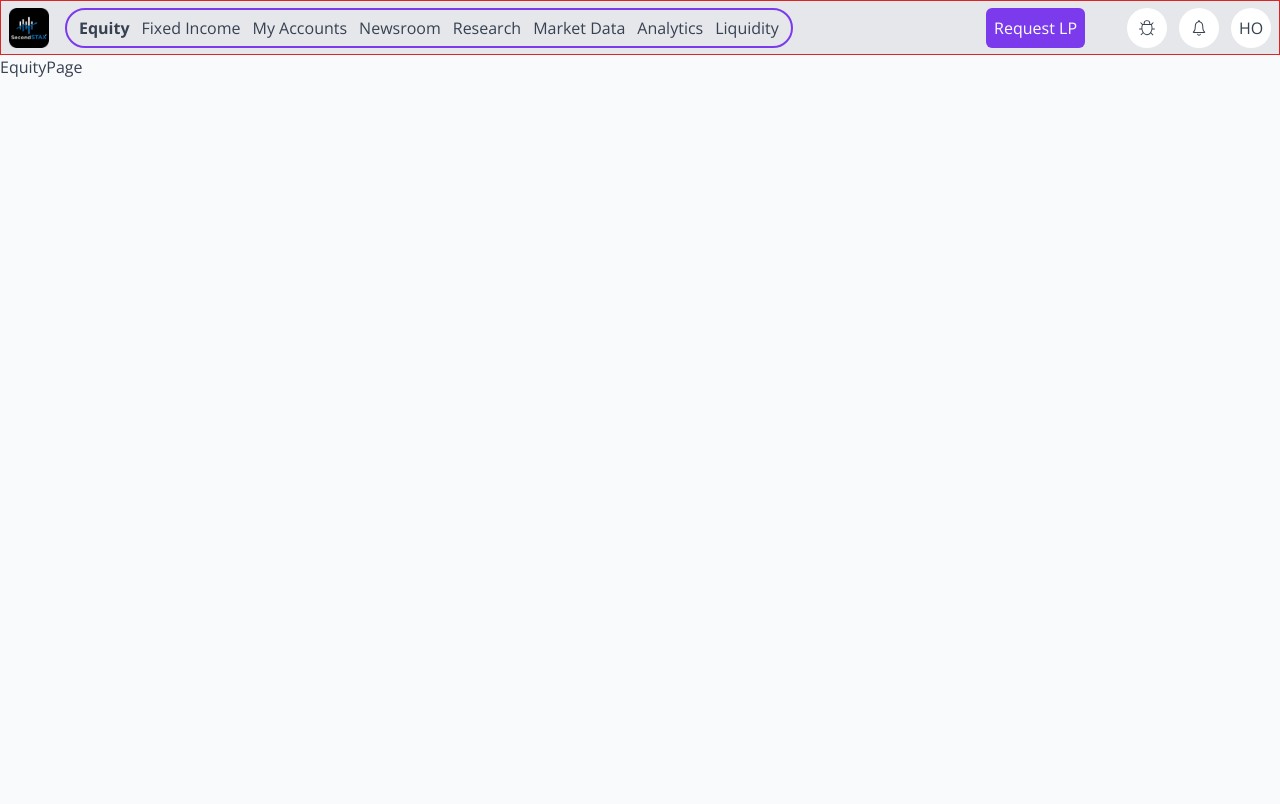
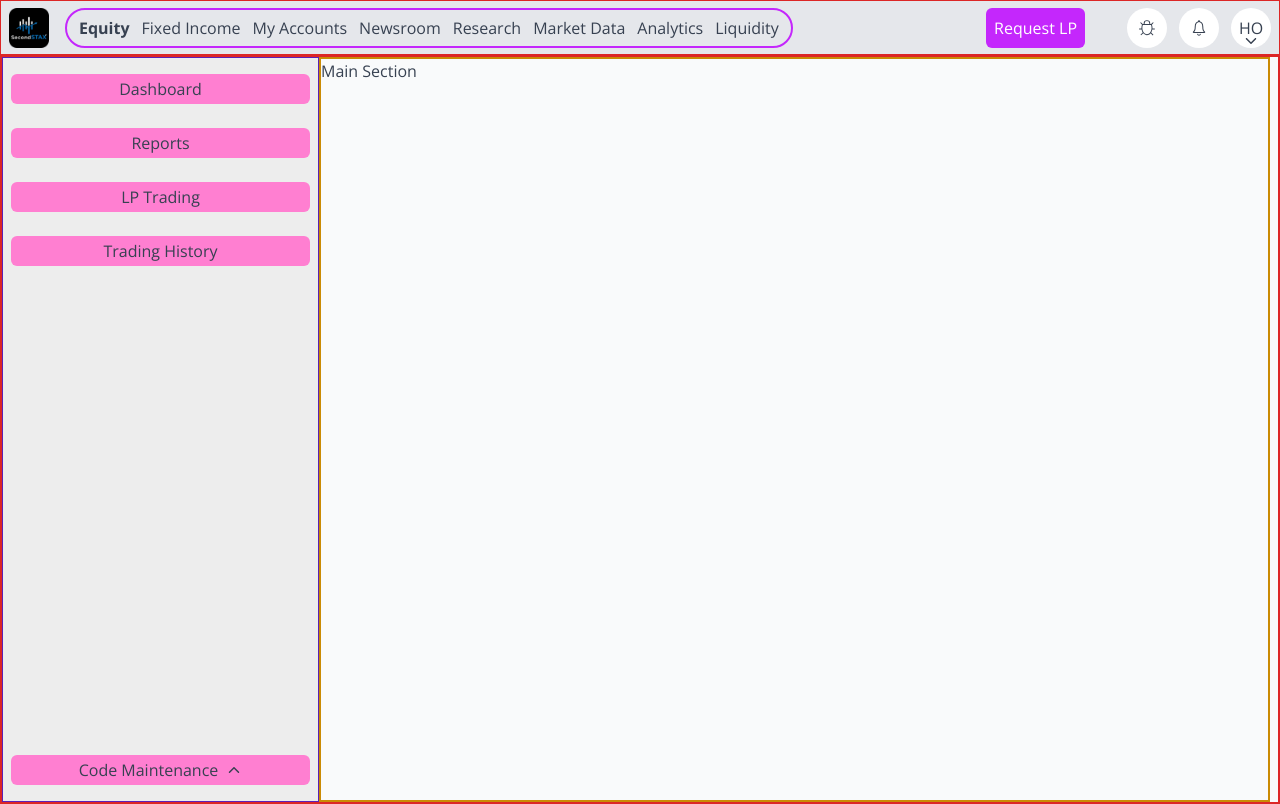
Before and after one commit to newhoteng/ssx, a React (Create React App) app: page / in a window 1280 px wide. Built offline with nearby package versions, Linux system fonts and the light colour scheme.

Commit message:
Add side nav section

```diff
--- a/src/components/Header.js
+++ b/src/components/Header.js
@@ -2,6 +2,7 @@ import React from 'react';
 import { Outlet, NavLink } from 'react-router-dom';
 import { IoIosNotificationsOutline } from "react-icons/io";
 import { VscBug } from "react-icons/vsc";
+import { IoIosArrowDown } from "react-icons/io";
 import CompanyLogo from "../assets/favicon.webp"
 
 const Header = () => {
@@ -18,7 +19,7 @@ const Header = () => {
             <div className="w-[40px] h-[40px] flex items-center justify-center">
               <img className="" src={CompanyLogo} alt="company logo" />
             </div>
-            <nav className="px-3 h-[40px] rounded-full border-2 border-violet-600 flex justify-center items-center gap-3">
+            <nav className="px-3 h-[40px] rounded-full border-2 border-accentmagenta flex justify-center items-center gap-3">
               <NavLink style={navLinkStyles} to="/">Equity</NavLink>
               <NavLink style={navLinkStyles} to="/fixedincome">Fixed Income</NavLink>
               <NavLink style={navLinkStyles} to="/myaccounts">My Accounts</NavLink>
@@ -30,10 +31,10 @@ const Header = () => {
             </nav>
           </div>
           <div className="flex items-center justify-center gap-3">
-            <button className="mr-[30px] flex items-center justify-center px-2 bg-violet-600 text-white rounded-md h-[40px]">Request LP</button>
+            <button className="mr-[30px] flex items-center justify-center px-2 bg-accentmagenta text-white rounded-md h-[40px]">Request LP</button>
             <button className="bg-white text-lg rounded-full flex items-center justify-center w-[40px] h-[40px]"><VscBug /></button>
             <button className="bg-white text-xl rounded-full flex items-center justify-center w-[40px] h-[40px]"><IoIosNotificationsOutline /></button>
-            <button className="bg-white rounded-full flex items-center justify-center w-[40px] h-[40px]">HO</button>
+            <button className="bg-white rounded-full flex items-center justify-center w-[40px] h-[40px] relative"><span>HO</span><IoIosArrowDown className="absolute w-[40px] bottom-[-1px]" /></button>
           </div>
         </div>
       </header>
--- a/src/pages/Equity/EquityPage.js
+++ b/src/pages/Equity/EquityPage.js
@@ -1,8 +1,20 @@
-import React from 'react'
+import React from 'react';
+import { IoIosArrowUp } from "react-icons/io";
 
 const EquityPage = () => {
   return (
-    <div>EquityPage</div>
+    <main className="flex border-2 border-red-600 max-w-[1504px] my-0 mx-auto pr-2 py-0">
+      <nav className="px-2 flex flex-col items-cente gap-6 border border-violet-800 w-1/4 h-[calc(100vh-55px)] bg-lightgrey py-4">
+        <button className="bg-accentpink h-[30px] rounded-md">Dashboard</button>
+        <button className="bg-accentpink h-[30px] rounded-md" >Reports</button>
+        <button className="bg-accentpink h-[30px] rounded-md" >LP Trading</button>
+        <button className="bg-accentpink h-[30px] rounded-md" >Trading History</button>
+        <button className="bg-accentpink h-[30px] rounded-md mt-auto flex items-center justify-center gap-2" ><span>Code Maintenance</span><IoIosArrowUp /></button>
+      </nav>
+      <section className="border-2 border-yellow-600 flex-1">
+        Main Section
+      </section>
+    </main>
   )
 }
 
--- /dev/null
+++ b/src/pages/Equity/SideNav.js
@@ -0,0 +1,9 @@
+import React from 'react'
+
+const SideNav = () => {
+  return (
+    <div>SideNav</div>
+  )
+}
+
+export default SideNav
```
